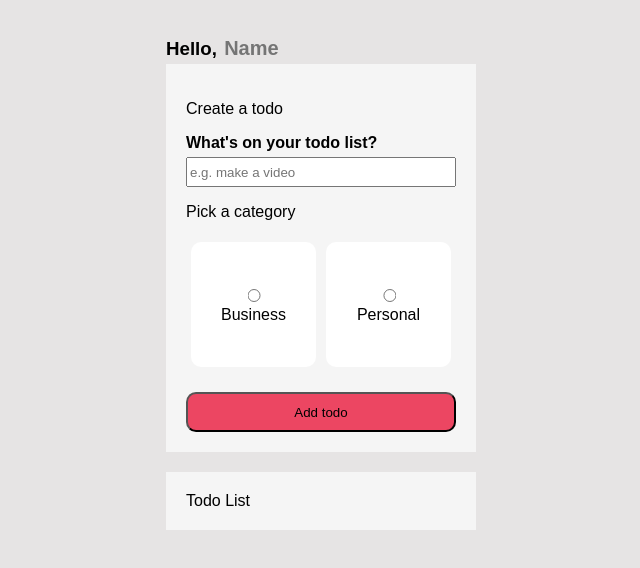
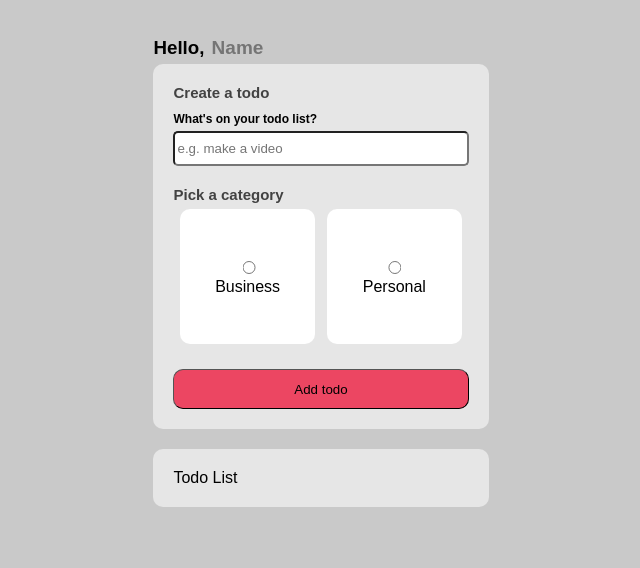
Before and after one commit to kristiantud/vue-js-todo-app, a Vue app: page / in a window 1280 px wide. Shown: the top 568 px of the page, without its empty margins (319-959 px from the left). Built offline with nearby package versions, Linux system fonts and the light colour scheme.

Commit message:
finished styling

```diff
--- a/src/App.vue
+++ b/src/App.vue
@@ -58,13 +58,14 @@
     </section>
 
     <section class="create-todo">
-      <p>Create a todo</p>
+
+      <span class="label">Create a todo</span>
       <form @submit.prevent="addTodo">
-        <h4 style="margin: 0; margin-bottom: 5px;">What's on your todo list?</h4>
+        <h4 style="margin: 0; margin-bottom: 5px; margin-top: 10px; font-size: 12px;">What's on your todo list?</h4>
         <input class="input-text task" type="text" placeholder="e.g. make a video" v-model="input_content">
 
 
-        <p>Pick a category</p>
+        <span class="label">Pick a category</span>
         <div class="options">
 
           <label for="">
@@ -97,16 +98,19 @@
     </section>
 
     <section class="todo-list">
-      <span>Todo List</span>
+      <span class="">Todo List</span>
       <div v-for="todo in todos_asc" :class="`todo-item ${todo.done}`">
-        <label>
+        <div class="todo-left-side">
+          <label class="todo-checkbox">
           <input type="checkbox" v-model="todo.done"> <!-- links the checkbox to the corresponding todo.done value -->
           <span :class="`bubble ${todo.category}`"></span>
-        </label>
+          </label>
 
-        <div class="todo-content">
-          <input class="input-text" type="text" v-model="todo.content">
+          <div class="todo-content">
+            <input class="input-text todos" type="text" v-model="todo.content">
+          </div>
         </div>
+
 
         <div class="actions">
           <button class="delete" @click="removeTodo(todo)">Delete</button>
--- a/src/style.css
+++ b/src/style.css
@@ -5,7 +5,7 @@ body {
   /* place-items: center; */
   min-width: 320px;
   min-height: 100vh;
-  background-color: rgb(230, 228, 228);
+  background-color: rgb(201, 201, 201);
   font-family:Arial, Helvetica, sans-serif;
 }
 
@@ -27,7 +27,7 @@ h1 {
 }
 
 .input-text{
-  width: 100px;
+  width: 140px;
   height: 30px;
 
 
@@ -36,13 +36,22 @@ h1 {
 .input-text.task{
   width: 100%;
   box-sizing: border-box;
+  height: 35px;
+  border-radius: 5px;
+  margin-bottom: 20px;
 }
 
 .input-text.name{
   font-weight: bold;
-  font-size: 20px;
-  background-color: rgb(230, 228, 228);
+  font-size: 19px;
+  background-color: rgb(201, 201, 201);
   border-style: hidden;
+}
+
+.label{
+  font-weight: bold;
+  font-size: 15px;
+  color: rgb(66, 66, 66);
 }
 
 .options {
@@ -57,8 +66,8 @@ h1 {
 
 .options label {
   background-color: rgb(255, 255, 255);
-  height: 125px;
-  width: 125px;
+  height: 135px;
+  width: 135px;
   margin: 5px;
   border-radius: 10px;
   position: relative;
@@ -75,20 +84,23 @@ h1 {
 
 .create-todo{
   padding: 20px;
-  background-color: rgb(245, 245, 245);
+  background-color: rgb(230, 230, 230);
   margin-bottom: 20px;
+  border-radius: 10px;
 }
 
 .todo-list{
   padding: 20px;
-  background-color: rgb(245, 245, 245);
+  background-color: rgb(230, 230, 230);
   margin-bottom: 50px;
+  border-radius: 10px;
 }
 
 .todo-item{
   display: flex;
+  height: 40px;
   justify-content: space-between;
-  background-color: gray;
+  background-color: rgb(255, 255, 255);
   margin-bottom: 10px;
   border-radius: 5px;
 }
@@ -98,8 +110,39 @@ h1 {
   height: 40px;
   border-radius: 10px;
   background-color: rgb(236, 70, 98);
+  border-width: 1px;
 }
 
-button {
+
+.todo-left-side{
+  display: flex;
+  position: relative;
 
 }
+
+.todo-checkbox, .todo-content{
+  position: absolute;
+  top: 50%;
+  left: 50%;
+  transform: translate(20%, -50%);
+}
+
+.input-text.todos {
+  border-style: hidden;
+  background-color: rgb(255, 255, 255);
+}
+
+.actions{
+  position: relative;
+}
+
+.actions button{
+  position: absolute;
+  top: 50%;
+  left: 50%;
+  transform: translate(-110%, -50%);
+  background-color: rgb(236, 70, 98);
+  border-width: 1px;
+  border-radius: 10px;
+  height: 30px;
+}
```
